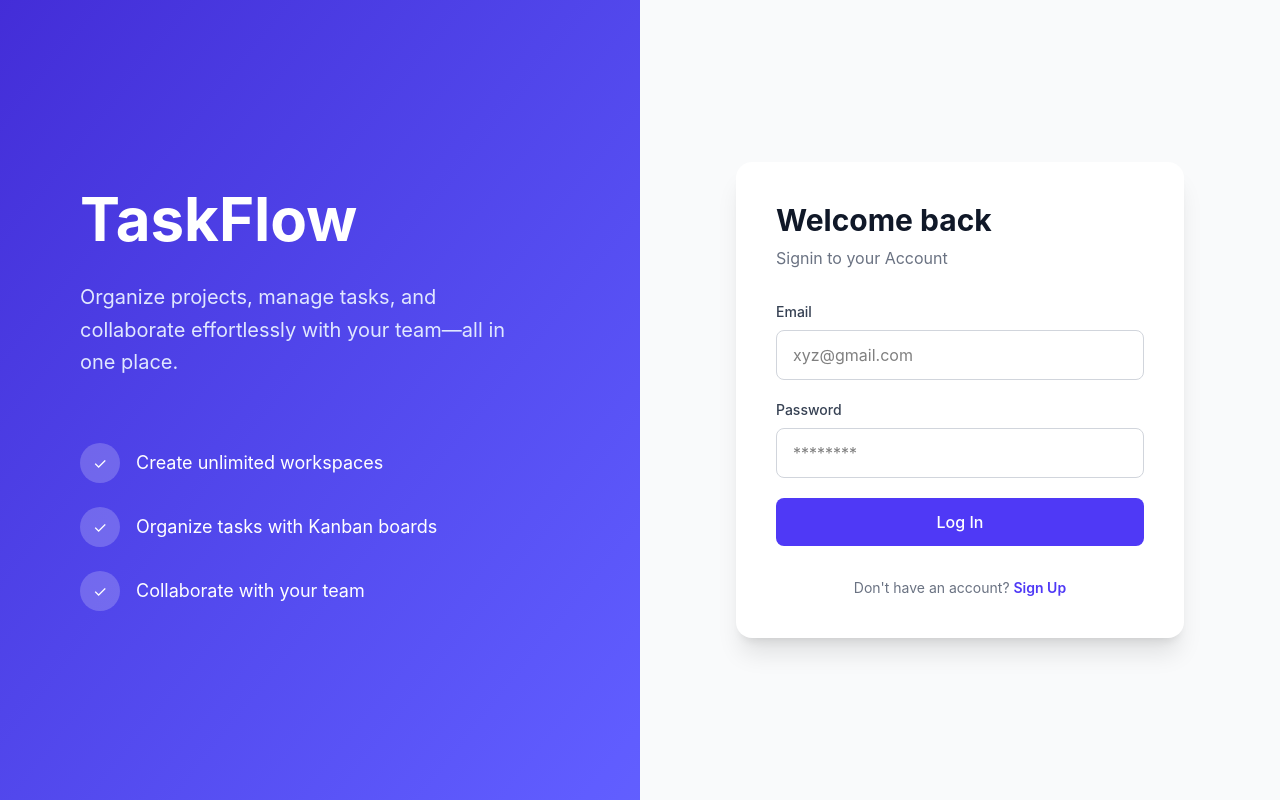
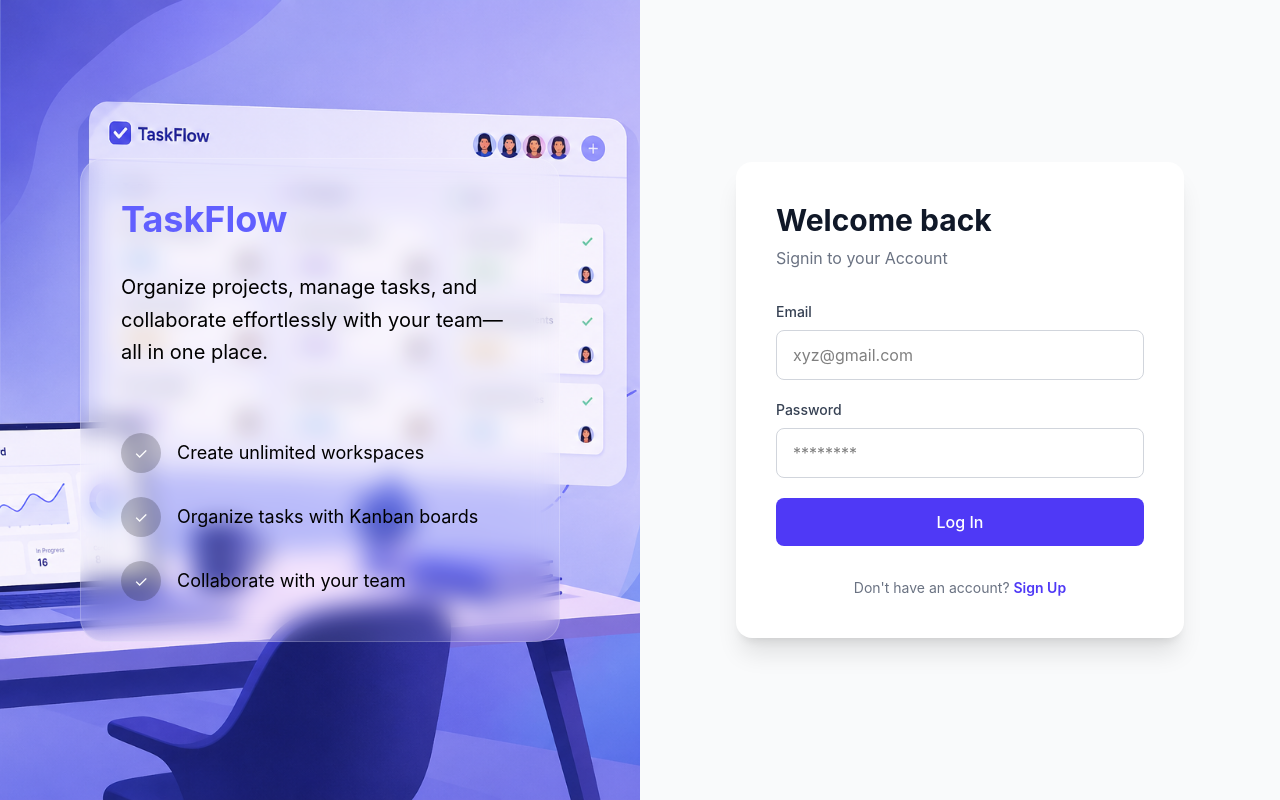
Before and after one commit to im-lunar/TaskFlow, a React (Vite) app in the folder client/: page /login in a window 1280 px wide. Built offline with nearby package versions, Linux system fonts and the light colour scheme.

Commit message:
feat(auth): ProtectedRoutes added

```diff
--- a/client/src/App.tsx
+++ b/client/src/App.tsx
@@ -5,6 +5,7 @@ import Workspace from "./pages/Workspace";
 import NotFound from "./pages/NotFound";
 import DashboardLayout from "./layouts/DashboardLayout";
 import Dashboard from "./pages/Dashboard";
+import ProtectedRoute from "./routes/ProtectedRoute";
 
 function App() {
   return (
@@ -16,11 +17,19 @@ function App() {
 
       <Route path="/signup" element={<Register />} />
 
-      <Route path="/dashboard" element={<DashboardLayout />} >
+      <Route path="/dashboard" element={
+      <ProtectedRoute>
+        <DashboardLayout />
+      </ProtectedRoute>
+      } >
         <Route index element={<Dashboard />} />
       </Route>
 
-      <Route path="/workspaces/:workspaceId" element={<Workspace />} />
+      <Route path="/workspaces/:workspaceId" element={
+        <ProtectedRoute>
+          <Workspace />
+        </ProtectedRoute>
+      } />
 
       <Route path="*" element={<NotFound />} />
     </Routes>
--- a/client/src/pages/Login.tsx
+++ b/client/src/pages/Login.tsx
@@ -6,6 +6,8 @@ import Input from "../components/common/Input";
 
 import { signin } from "../services/auth.services";
 import axios from "axios";
+
+import authBackground from "../assets/ChatGPT Image Jul 17, 2026, 10_15_46 PM.png"
 
 function Login() {
     const navigate = useNavigate();
@@ -25,10 +27,12 @@ function Login() {
         setError("");
 
         try {
-            await signin({
+            const response = await signin({
                 email,
                 password,
             });
+
+            localStorage.setItem("taskflow_token", response.token);
 
             navigate("/dashboard");
         } catch (error) {
@@ -47,13 +51,22 @@ function Login() {
 
             {/* LEFT SECTION */}
 
-            <div className="hidden lg:flex flex-col justify-center bg-linear-to-br from-indigo-700 to-indigo-500 text-white px-20">
+            <div className="hidden lg:flex flex-col justify-center text-white px-20 bg-cover bg-center relative"
+                style={{
+                    backgroundImage: `url(${authBackground})`
+                }}
+            >
+                <div className="absolute inset-0 bg-indigo/35">
+                </div>
 
-                <h1 className="text-6xl font-bold">
+                <div className="relative z-10">
+
+                <div className="relative z-10 max-w-xl rounded-3xl bg-white/10 backdrop-blur-md p-10 border border-white/20">
+                    <h1 className="text-4xl font-bold text-indigo-500">
                     TaskFlow
-                </h1>
+                    </h1>
 
-                <p className="mt-8 text-xl leading-relaxed text-indigo-100 max-w-md">
+                <p className="mt-8 text-xl leading-relaxed text-black max-w-md">
                     Organize projects, manage tasks, and collaborate
                     effortlessly with your team—all in one place.
                 </p>
@@ -61,38 +74,44 @@ function Login() {
                 <div className="mt-16 space-y-6">
 
                     <div className="flex items-center gap-4">
-                        <div className="h-10 w-10 rounded-full bg-white/20 flex items-center justify-center">
+                        <div className="h-10 w-10 rounded-full bg-black/20 flex items-center justify-center">
                             ✓
                         </div>
 
-                        <span className="text-lg">
+                        <span className="text-lg text-black">
                             Create unlimited workspaces
                         </span>
                     </div>
 
                     <div className="flex items-center gap-4">
-                        <div className="h-10 w-10 rounded-full bg-white/20 flex items-center justify-center">
+                        <div className="h-10 w-10 rounded-full bg-black/20 flex items-center justify-center">
                             ✓
                         </div>
 
-                        <span className="text-lg">
+                        <span className="text-lg text-black">
                             Organize tasks with Kanban boards
                         </span>
                     </div>
 
                     <div className="flex items-center gap-4">
-                        <div className="h-10 w-10 rounded-full bg-white/20 flex items-center justify-center">
+                        <div className="h-10 w-10 rounded-full bg-black/20 flex items-center justify-center">
                             ✓
                         </div>
 
-                        <span className="text-lg">
+                        <span className="text-lg text-black">
                             Collaborate with your team
                         </span>
                     </div>
 
+
+                </div>
+
+
+
                 </div>
 
             </div>
+        </div>
 
             {/* RIGHT SECTION */}
 
--- a/client/src/pages/Register.tsx
+++ b/client/src/pages/Register.tsx
@@ -49,7 +49,7 @@ function Register() {
 
             {/* LEFT SECTION */}
 
-            <div className="hidden lg:flex flex-col justify-center bg-linear-to-br from-indigo-700 to-indigo-500 text-white px-20">
+            <div className="hidden lg:flex flex-col justify-center bg-linear-to-br from-[#312e81] via-[#4338ca] to-[#6366f1] text-white px-20">
 
                 <h1 className="text-6xl font-bold">
                     TaskFlow
--- /dev/null
+++ b/client/src/routes/ProtectedRoute.tsx
@@ -0,0 +1,17 @@
+import { Navigate } from "react-router-dom";
+
+interface ProtectedRouteProps {
+    children: React.ReactNode
+}
+
+function ProtectedRoute({ children }: ProtectedRouteProps) {
+    const token = localStorage.getItem("taskflow_token");
+
+    if(!token) {
+        return <Navigate to="/login" replace />;
+    }
+
+    return children;
+}
+
+export default ProtectedRoute;
```
Also changed, not shown: client/src/assets/ChatGPT Image Jul 17, 2026, 10_15_46 PM.png (added).
